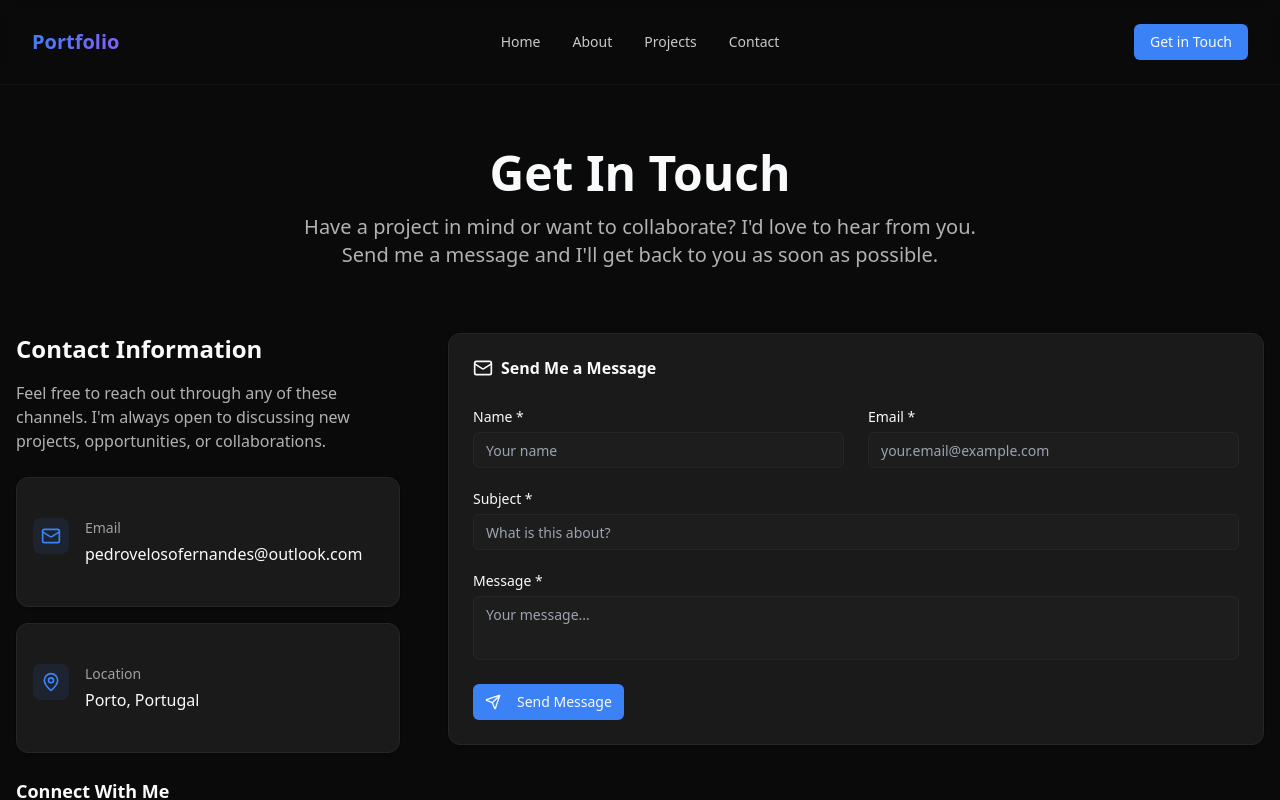
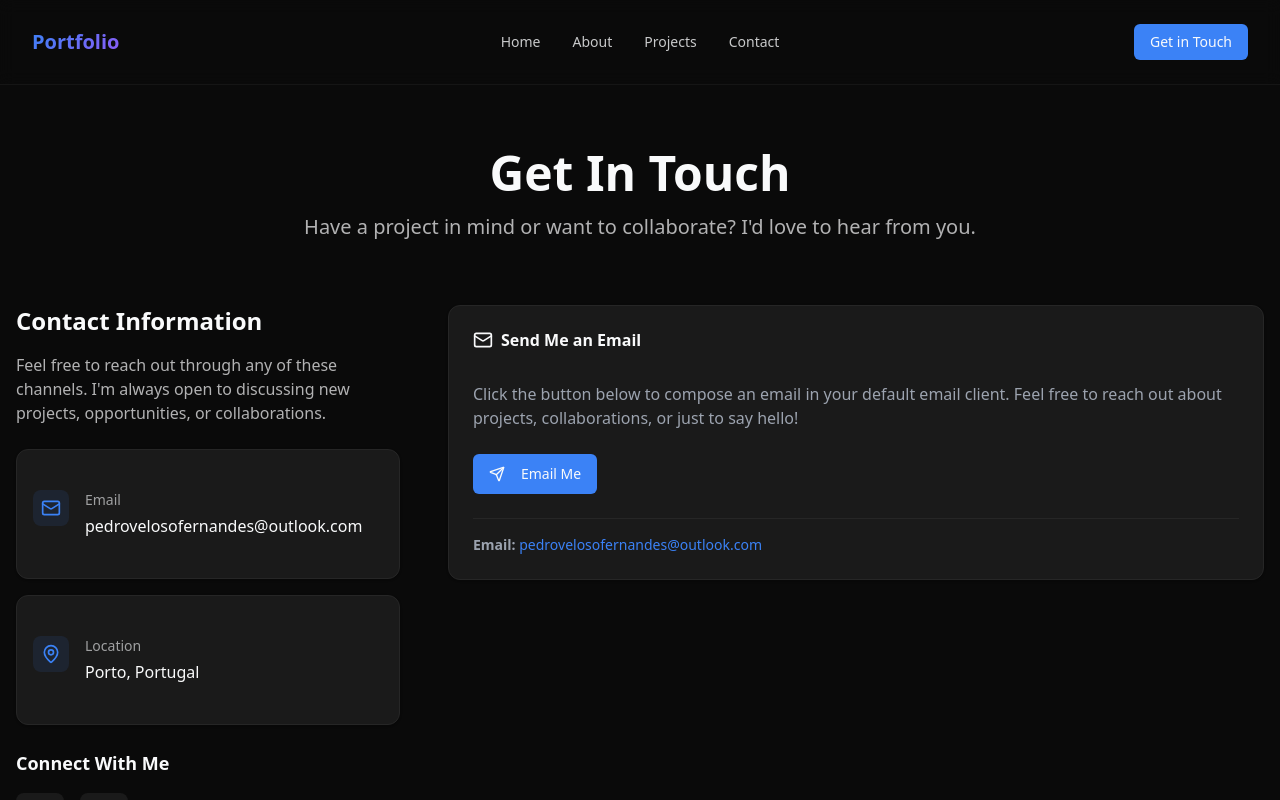
Before and after one commit to pveloso01/Portfolio, a Next.js app in the folder apps/web/: page /contact in a window 1280 px wide. Shown: the top 800 px of the page. Built offline with nearby package versions, Linux system fonts and the light colour scheme.

Commit message:
refactor: replace contact form with mailto link
- Remove complex form with SMTP authentication issues
- Use simple mailto link that opens user's email client
- Maintain professional appearance with card-based UI
- Keep ContactInfo component for displaying contact details

```diff
--- a/apps/web/src/app/contact/page.tsx
+++ b/apps/web/src/app/contact/page.tsx
@@ -1,5 +1,7 @@
-import { ContactForm } from "@/components/contact/contact-form";
 import { ContactInfo } from "@/components/contact/contact-info";
+import { Card, CardContent, CardHeader, CardTitle } from "@/components/ui/card";
+import { Button } from "@/components/ui/button";
+import { Mail, Send } from "lucide-react";
 
 export { metadata } from "./metadata";
 
@@ -9,8 +11,7 @@ export default function ContactPage() {
       <div className="mb-16 text-center">
         <h1 className="text-4xl md:text-5xl font-bold mb-4">Get In Touch</h1>
         <p className="text-xl text-foreground/70 max-w-2xl mx-auto">
-          Have a project in mind or want to collaborate? I&apos;d love to hear from you. Send me a
-          message and I&apos;ll get back to you as soon as possible.
+          Have a project in mind or want to collaborate? I&apos;d love to hear from you.
         </p>
       </div>
 
@@ -20,9 +21,44 @@ export default function ContactPage() {
           <ContactInfo />
         </div>
 
-        {/* Contact Form */}
+        {/* Email CTA */}
         <div className="lg:col-span-2">
-          <ContactForm />
+          <Card>
+            <CardHeader>
+              <CardTitle className="flex items-center gap-2">
+                <Mail className="w-5 h-5" />
+                Send Me an Email
+              </CardTitle>
+            </CardHeader>
+            <CardContent className="space-y-6">
+              <p className="text-muted-foreground">
+                Click the button below to compose an email in your default email client. Feel free
+                to reach out about projects, collaborations, or just to say hello!
+              </p>
+
+              <a
+                href="mailto:pedrovelosofernandes@outlook.com?subject=Contact from Portfolio"
+                className="block"
+              >
+                <Button size="lg" className="w-full md:w-auto">
+                  <Send className="w-4 h-4 mr-2" />
+                  Email Me
+                </Button>
+              </a>
+
+              <div className="pt-4 border-t border-border">
+                <p className="text-sm text-muted-foreground">
+                  <strong>Email:</strong>{" "}
+                  <a
+                    href="mailto:pedrovelosofernandes@outlook.com"
+                    className="text-primary hover:underline"
+                  >
+                    pedrovelosofernandes@outlook.com
+                  </a>
+                </p>
+              </div>
+            </CardContent>
+          </Card>
         </div>
       </div>
     </div>
```
